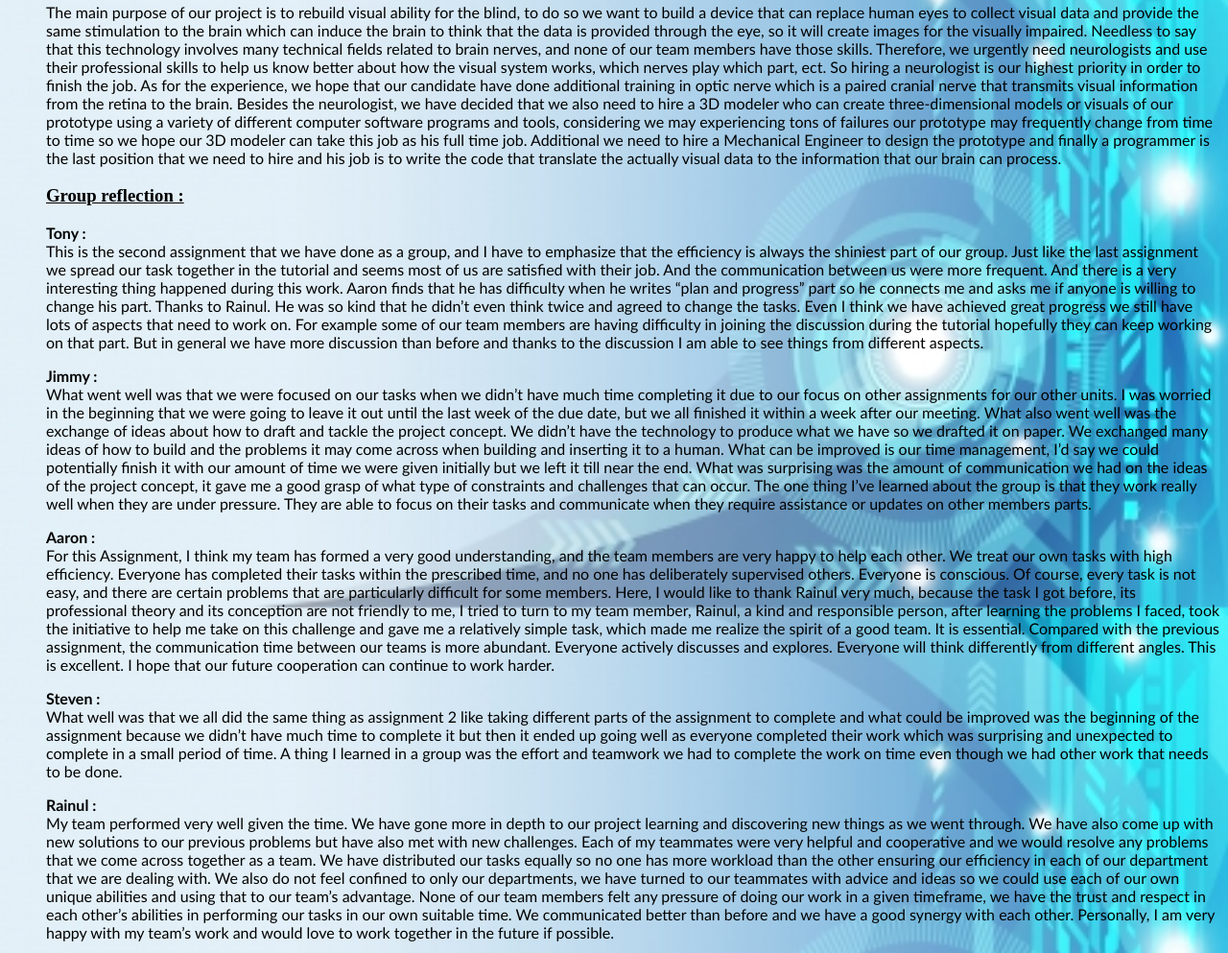
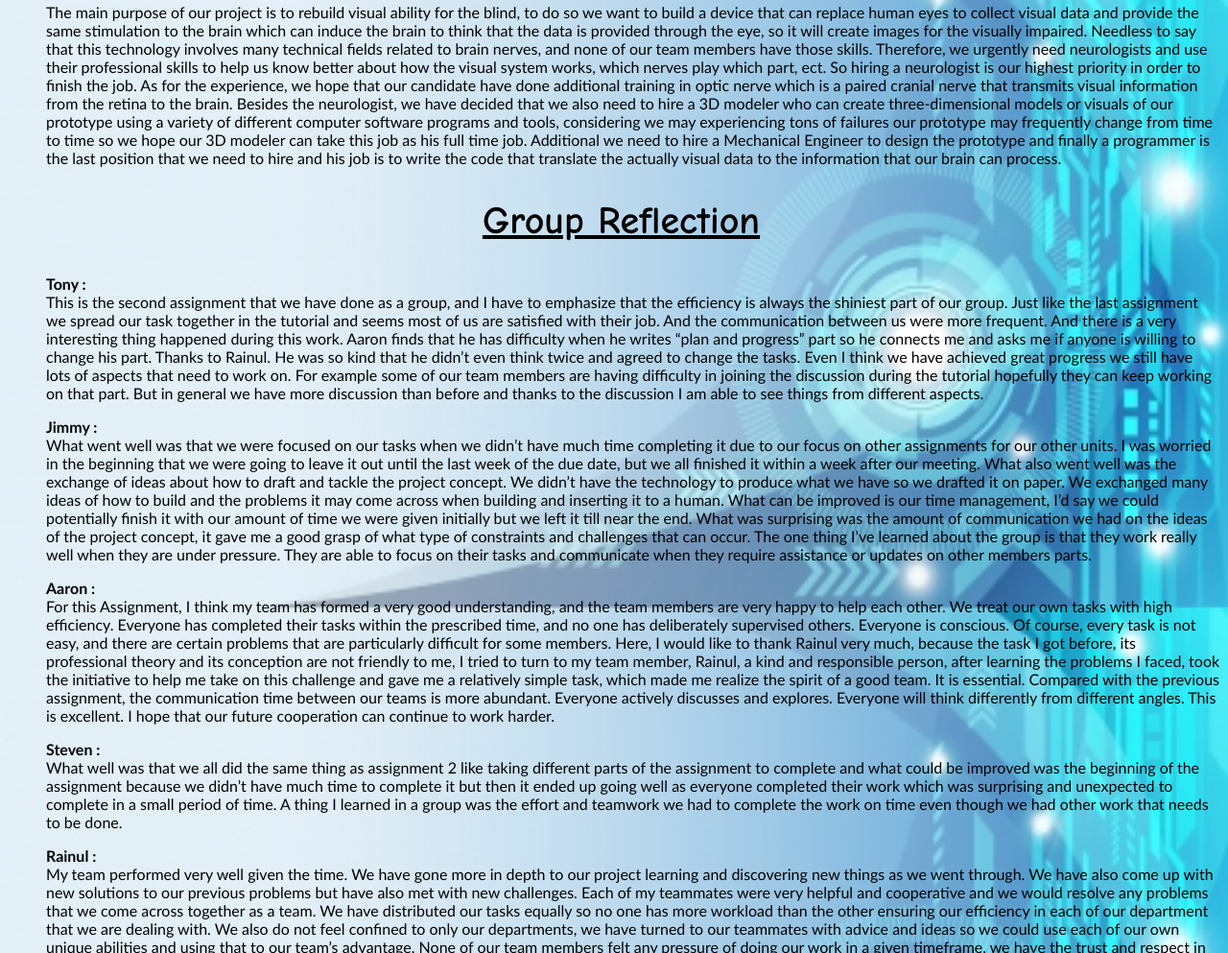
Before and after one commit to s3673324/COSC1078_Assignment3, a plain HTML site: page index.html in a window 1280 px wide. Shown: the part 7367-8360 px from the top of the page at 96% size. Drawn offline with Linux system fonts and the light colour scheme.

Commit message:
small change

```diff
--- a/index.html
+++ b/index.html
@@ -346,7 +346,7 @@
 	 experiencing tons of failures our prototype may frequently change from time to time so we hope our 3D modeler can take this job as his full time job. Additional we need to hire a Mechanical Engineer to design the prototype and finally a
 	 programmer is the last position that we need to hire and his job is to write the code that translate the actually visual data to the information that our brain can process.</p>
 
-<h3 class = "tab"> <u> Group reflection :</u></h3>
+<h2><u> Group Reflection </u></h2>
 <p><b>Tony :</b><br>
 	This is the second assignment that we have done as a group, and I have to emphasize that the efficiency is always the shiniest part of our group. Just like the last assignment we spread our task together  in the tutorial and seems most of us are satisfied with their job. And the communication between us were more frequent. And there is a very interesting thing happened during this work. Aaron finds that he has difficulty when he writes “plan and progress” part so he connects me and asks me if anyone is willing to change his part. Thanks to Rainul. He was so kind that he didn’t even think twice and agreed to change the tasks. Even I think we have achieved great progress we still have lots of aspects that need to work on. For example some of our team members are having difficulty in joining the discussion during the tutorial hopefully they can keep working on that part. But in general we have more discussion than before and thanks to the discussion I am able to see things from different aspects.
 </p>
```
